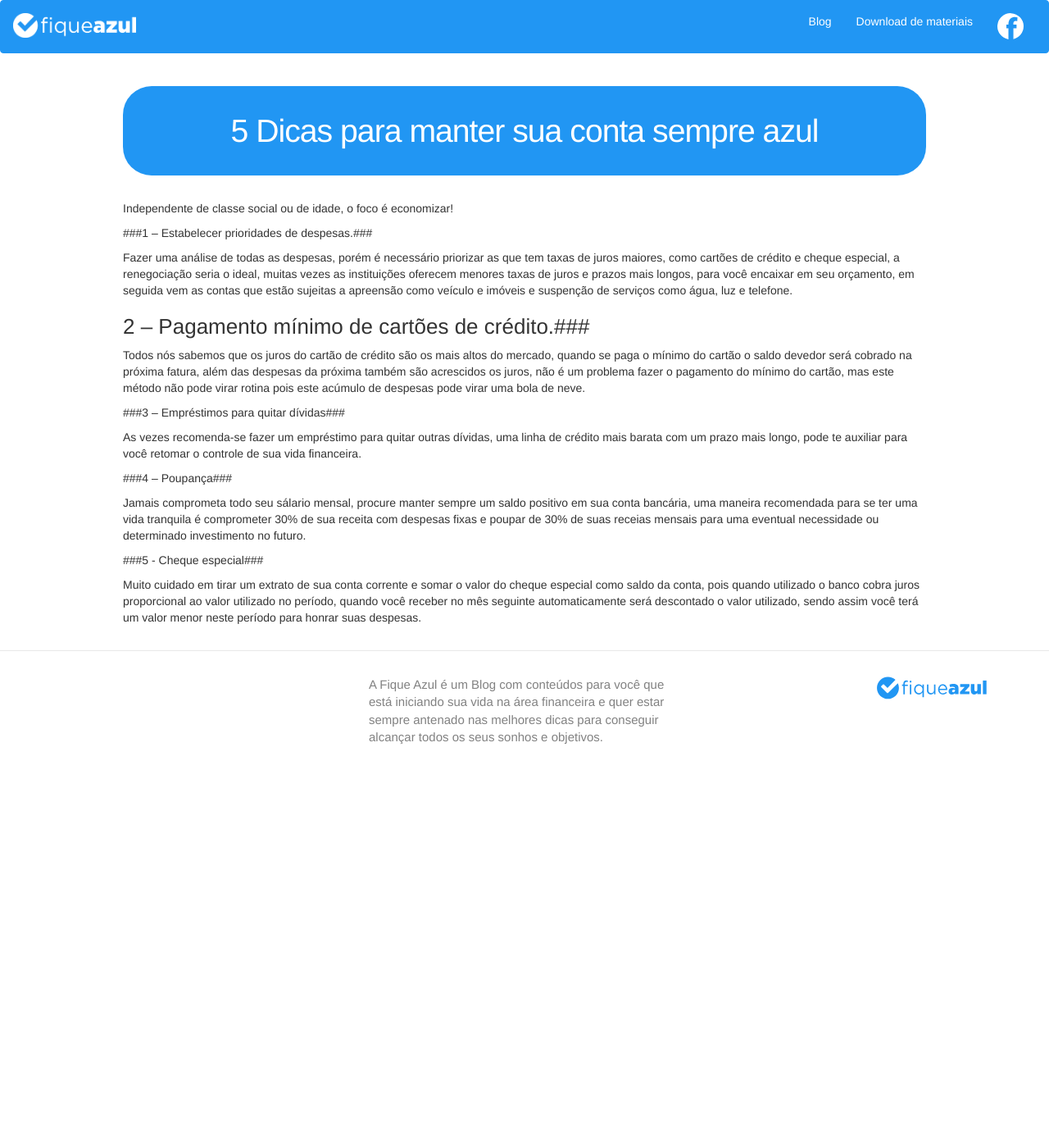
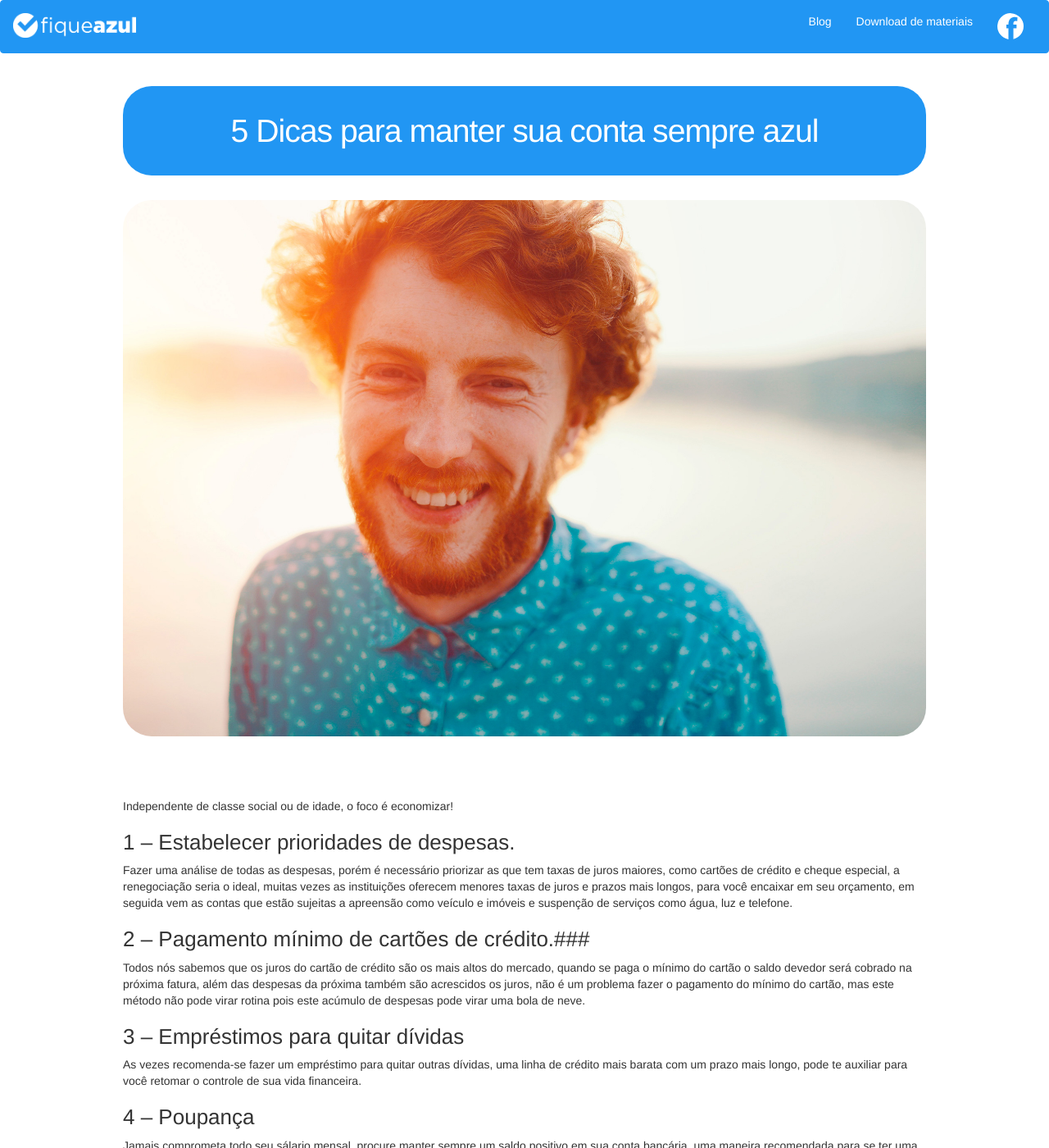
Before and after one commit to bruno-alencar/neon-blog, a Jekyll site: the page built from _posts/2017-01-23-sempre_azul.md, in a window 1280 px wide and 1400 px high. Shown: the whole window at 82% size. Built offline with Jekyll 4.4.1, drawn with Linux system fonts in a browser that asks for light colours; nearby versions of some CDN libraries.

Commit message:
edit text of post

```diff
--- a/_posts/2017-01-23-sempre_azul.md
+++ b/_posts/2017-01-23-sempre_azul.md
@@ -11,9 +11,11 @@ images:
     title: Sonhos
 ---
 
+![Azul]({{ site.baseurl }}/assets/images/sempre-azul.jpg)
+
 Independente de classe social ou de idade, o foco é economizar!
 
-###1 – Estabelecer prioridades de despesas.###
+### 1 – Estabelecer prioridades de despesas. ###
 
 Fazer uma análise de todas as despesas, porém é necessário priorizar as que tem taxas de juros maiores, como cartões de crédito e cheque especial, a renegociação seria o ideal, muitas vezes as instituições oferecem menores taxas de juros e prazos mais longos, para você encaixar em seu orçamento, em seguida vem as contas que estão sujeitas a apreensão como veículo e imóveis e suspenção de serviços como água, luz e telefone.
 
@@ -21,14 +23,14 @@ Fazer uma análise de todas as despesas, porém é necessário priorizar as que
 
 Todos nós sabemos que os juros do cartão de crédito são os mais altos do mercado, quando se paga o mínimo do cartão o saldo devedor será cobrado na próxima fatura, além das despesas da próxima também são acrescidos os juros, não é um problema fazer o pagamento do mínimo do cartão, mas este método não pode virar rotina pois este acúmulo de despesas pode virar uma bola de neve.
 
-###3 – Empréstimos para quitar dívidas###
+### 3 – Empréstimos para quitar dívidas ###
 
 As vezes recomenda-se fazer um empréstimo para quitar outras dívidas, uma linha de crédito mais barata com um prazo mais longo, pode te auxiliar para você retomar o controle de sua vida financeira.
 
-###4 – Poupança###
+### 4 – Poupança ###
 
 Jamais comprometa todo seu sálario mensal, procure manter sempre um saldo positivo em sua conta bancária, uma maneira recomendada para se ter uma vida tranquila é comprometer 30% de sua receita com despesas fixas e poupar de 30% de suas receias mensais para uma eventual necessidade ou determinado investimento no futuro.
 
-###5 - Cheque especial###
+### 5 - Cheque especial ###
 
 Muito cuidado em tirar um extrato de sua conta corrente e somar o valor do cheque especial como saldo da conta, pois quando utilizado o banco cobra juros proporcional ao valor utilizado no período, quando você receber no mês seguinte automaticamente será descontado o valor utilizado, sendo assim você terá um valor menor neste período para honrar suas despesas.
```
Also changed, not shown: _posts/2017-01-23-quais_seus_sonhos.md (+2 -2 lines).
